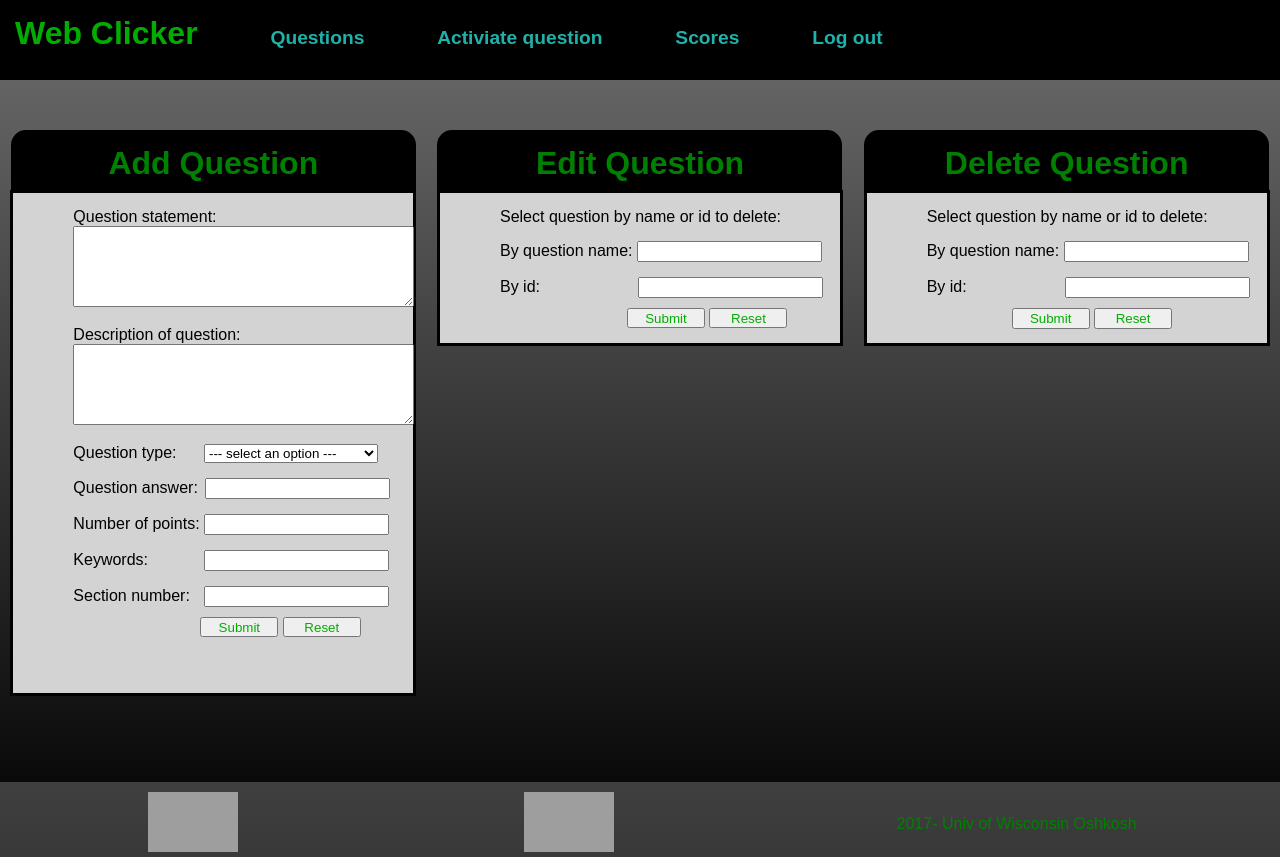
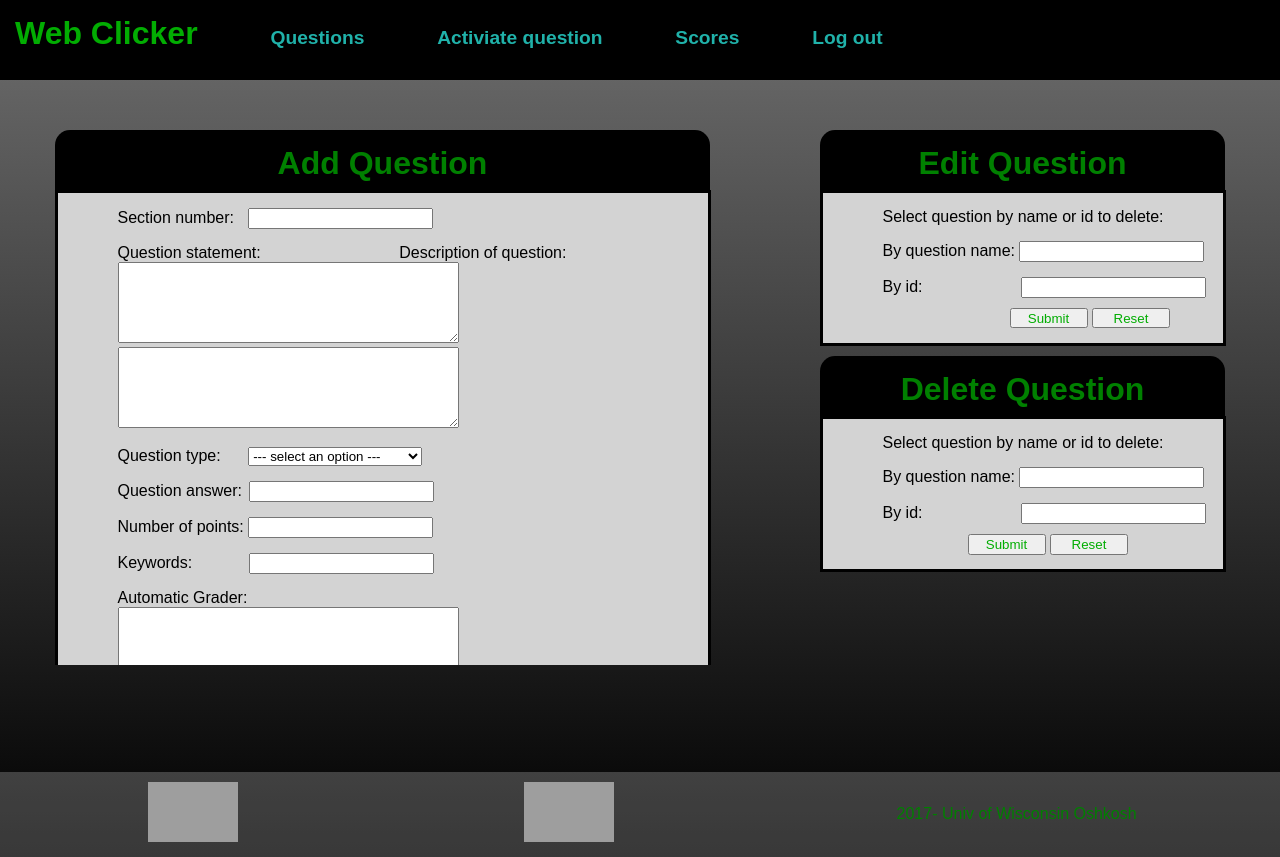
Before and after one commit to LazyFish77/web-clicker, a PHP site: page /Instructor/create-question.php in a window 1280 px wide. Run offline with PHP 8.4, Linux system fonts and the light colour scheme; the visitor is signed in with stand-in values (Sample User, id 1); grey boxes are pictures that could not be loaded.

Commit message:
feat(questions): updated UI for edit/creation of questions

```diff
--- a/API/Controllers/QuestionController.php
+++ b/API/Controllers/QuestionController.php
@@ -26,7 +26,6 @@ class QuestionController extends BaseController {
      * @return Question object on success, null on failure
      */
     public function AddQuestion(Question $question) {
-        echo "HI!";
         if(!$question->IsValid()) {
             echo "invalid model";
             return null;
--- a/Client/Instructor/create-question.php
+++ b/Client/Instructor/create-question.php
@@ -17,17 +17,18 @@
 
 <body>
     <?php require_once("../General/instructor-nav.php") ?>
-    <div id="flexbox">
+    <div class="flexbox">
         <div>
             <h1 class="loginheader">Add Question</h1>
             <form id="tallform" class="container" action="./submit-created-question.php" method="POST">
                 <div>
-                    <label>Question statement: </label>
-                    <textarea required rows="5" cols="40" name="questionstatement"></textarea>
+                    <label>Section number: </label>
+                    <input required id="createinput4" type="number" name="sectionnumber" />
                 </div>
                 <div>
-                    <label> Description of question:</label>
-                    <br />
+                    <label class="question">Question statement: </label>
+                    <label class="question">Description of question:</label>
+                    <textarea required rows="5" cols="40" name="questionstatement"></textarea>
                     <textarea required rows="5" cols="40" name="descriptionofquestion"></textarea>
                 </div>
                 <div>
@@ -35,8 +36,6 @@
                     <select required id="createselection1" name="questiontype">
                         <option disabled selected value> --- select an option --- </option>
                         <option value="<?PHP echo QuestionController::TYPE_SHORT_ANSWER; ?>">Text box</option>
-                        <!-- <option value="select">Select</option> -->
-                        <!-- <option value="tf">True or false</option> -->
                         <option value="<?PHP echo QuestionController::TYPE_RADIO; ?>">Radio buttons</option>
                         <option value="<?PHP echo QuestionController::TYPE_CHECKBOX; ?>">Checkbox</option>
                     </select>
@@ -54,15 +53,16 @@
                     <input required id="createinput3" type="text" name="topickeywords" />
                 </div>
                 <div>
-                    <label>Section number: </label>
-                    <input required id="createinput4" type="number" name="sectionnumber" />
+                    <label>Automatic Grader: </label>
+                    <br />
+                    <textarea required rows="5" cols="40" name="autograder"></textarea>
                 </div>
                 <input class="newpasswordsubmit" type="submit" />
                 <input class="newpasswordclear" type="reset" />
             </form>
         </div>
         <div>
-            <h1 class="loginheader">Edit Question</h1>
+            <h1 class="loginheader2">Edit Question</h1>
             <form class="container" action="./get-question.php" method="POST">
                 <div>
                     <label>Select question by name or id to delete: </label>
@@ -78,9 +78,8 @@
                 <input class="newpasswordsubmit" type="submit" />
                 <input class="newpasswordclear" type="reset" />
             </form>
-        </div>
-        <div>
-            <h1 class="loginheader">Delete Question</h1>
+
+            <h1 id="delete" class="loginheader2">Delete Question</h1>
             <form class="container" action="./delete-question.php" method="POST">
                 <div>
                     <label>Select question by name or id to delete: </label>
--- a/Client/Instructor/delete-question.php
+++ b/Client/Instructor/delete-question.php
@@ -17,13 +17,11 @@
             }
             if(deleteQuestionFromDatabase()) {
                 $randomNumber = rand(1,5000);
-                print_r($_POST);
                 echo "<h1 class='createquestionresponse'><span id='success'>Question id: $randomNumber has been deleted! </span></h1>";
-                echo "<a class='createquestionresponse' href='../instructor/create-question.php'>Click to return</a>";
+                echo "<a class='createquestionresponse' href='create-question.php'>Click to return</a>";
             } else {
-                print_r($_POST);
                 echo "<h1 class='createquestionresponse'><span id='fail'>Your question failed to delete</span></h1>";
-                echo "<a class='createquestionresponse' href='../instructor/create-question.php'>Click to return</a>";
+                echo "<a class='createquestionresponse' href='create-question.php'>Click to return</a>";
             }
         ?>
         <?php require_once('../General/footer.php')?>
--- a/Client/login-page.css
+++ b/Client/login-page.css
@@ -6,7 +6,8 @@ body {
     width: 100%;
     height: 100%;
     margin: 0px 0px 0px 0px;
-    overflow: scroll;
+    overflow-y: scroll;
+    overflow-x: hidden;
 }
 html {
     width: 100%;
@@ -26,12 +27,23 @@ html {
     margin: auto;
     position: relative;
     top: 50px;
+    width: 625px;
+    height: 30px;
+    border-top-left-radius: 15px;
+    border-top-right-radius: 15px;
+    text-align: center;
+}
+.loginheader2 {
+    background-color: black;
+    color: green;
+    margin: auto;
+    position: relative;
+    top: 50px;
     width: 375px;
     height: 30px;
     border-top-left-radius: 15px;
     border-top-right-radius: 15px;
     text-align: center;
-
 }
 form {
     border: 3px black solid;
@@ -178,6 +190,7 @@ li {
 }
 #tallform {
     min-height: 500px;
+    width: 650px;
 }
 #tallerform {
     min-height: 600px;
@@ -209,10 +222,12 @@ li {
     text-shadow: -1px 0 black, 0 1px black, 1px 0 black, 0 -1px black;
 
 }
-#flexbox{
+.flexbox{
     display: flex;
     flex-direction: row;
+    flex-wrap: wrap;
     justify-content: space-around;
+    overflow-y: scroll;
 }
 .deleteinput{
     margin-left: 94px;
@@ -237,21 +252,11 @@ li {
     position: absolute;
     bottom: 0;
     width: 100%;
-    height: 75px;
+    height: 85px;
     display: flex;
     flex-direction: row;
     justify-content: space-around;
     background-color: rgba(255, 255, 255, 0.218);
-    /* position: absolute;
-    margin-top: 1rem;
-    background-color: #efefef;
-    text-align: center;
-    height: 60px;
-    /*
-    width: 100%;
-    position: fixed;
-    bottom: 1px;
-     */
 }
 .footerimage{
     position: relative;
@@ -320,3 +325,10 @@ li {
     margin: auto;
     width: 80%;
 }
+.question {
+    display: inline-block;
+    width: 47%;
+}
+#delete {
+    margin-top: 10px;
+}
```
Also changed, not shown: Client/Instructor/get-question.php (+19 -29 lines).
